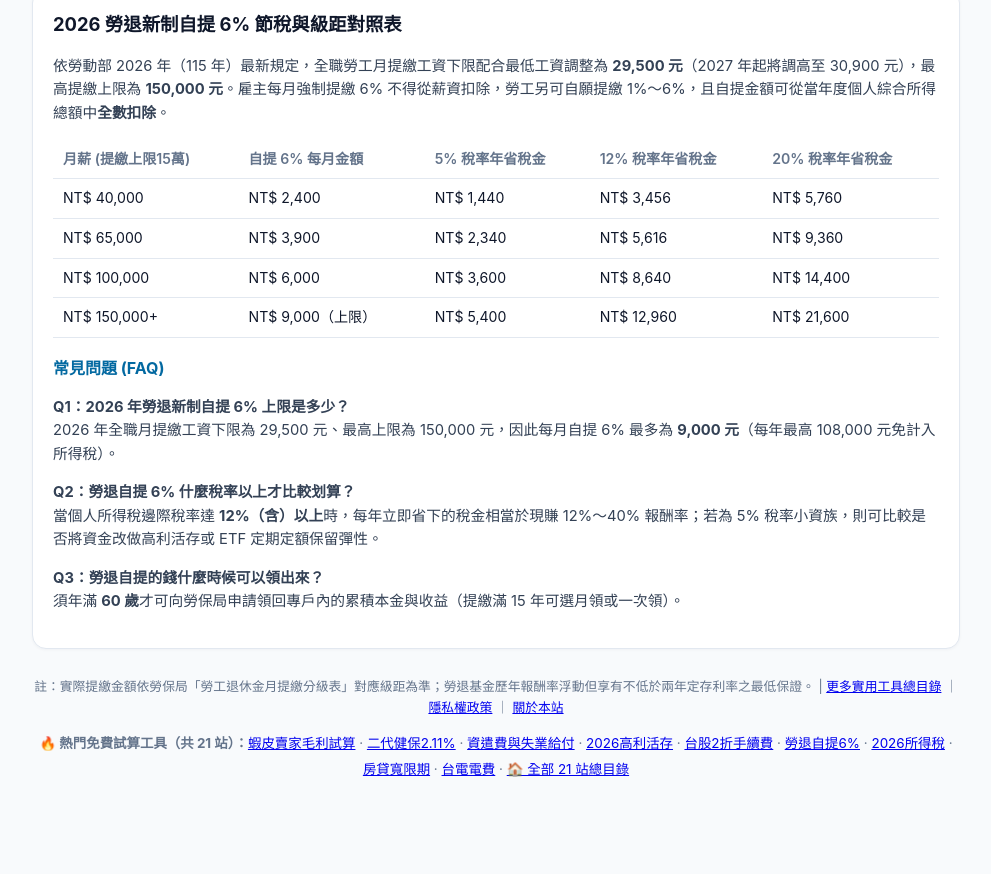
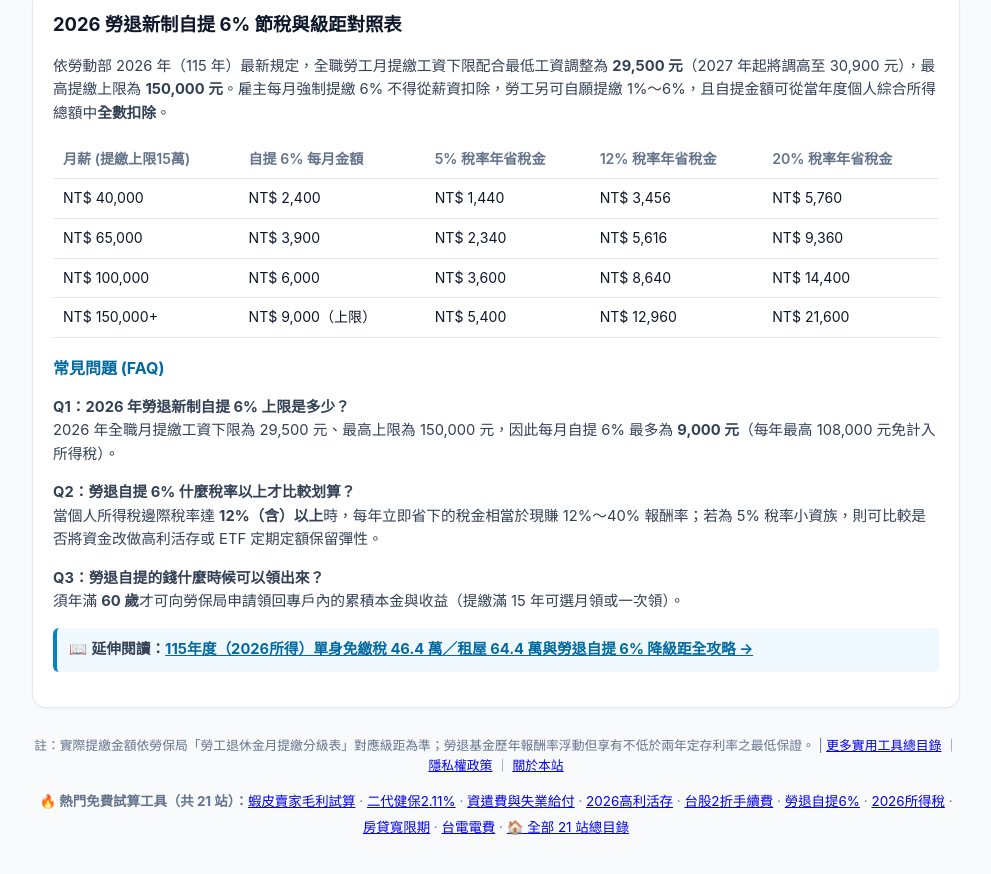
Before and after one commit to jimmycmhsieh0801-cloud/tw-labor-pension-calc, a plain HTML site: page index.html in a window 1280 px wide. Shown: the part 1030-1904 px from the top of the page, without its empty margins (144-1135 px from the left). Before the commit the page ends 1872 px from the top, so only its background shows below. Drawn offline with Linux system fonts and the light colour scheme.

Commit message:
feat(0600): link to 115 income tax & pension deep SEO guide

```diff
--- a/index.html
+++ b/index.html
@@ -200,6 +200,8 @@
       <p><strong>Q1：2026 年勞退新制自提 6% 上限是多少？</strong><br>2026 年全職月提繳工資下限為 29,500 元、最高上限為 150,000 元，因此每月自提 6% 最多為 <strong>9,000 元</strong>（每年最高 108,000 元免計入所得稅）。</p>
       <p><strong>Q2：勞退自提 6% 什麼稅率以上才比較划算？</strong><br>當個人所得稅邊際稅率達 <strong>12%（含）以上</strong>時，每年立即省下的稅金相當於現賺 12%～40% 報酬率；若為 5% 稅率小資族，則可比較是否將資金改做高利活存或 ETF 定期定額保留彈性。</p>
       <p><strong>Q3：勞退自提的錢什麼時候可以領出來？</strong><br>須年滿 <strong>60 歲</strong>才可向勞保局申請領回專戶內的累積本金與收益（提繳滿 15 年可選月領或一次領）。</p>
+
+      <p style="margin-top:14px;padding:10px 12px;background:#f0f9ff;border-left:4px solid #0284c7;border-radius:6px;">📖 <strong>延伸閱讀：</strong><a href="https://jimmycmhsieh0801-cloud.github.io/guide-income-tax-115-pension-save-2026.html" style="color:#0369a1;font-weight:700;">115年度（2026所得）單身免繳稅 46.4 萬／租屋 64.4 萬與勞退自提 6% 降級距全攻略 →</a></p>
     </article>
 
     <footer>
```
